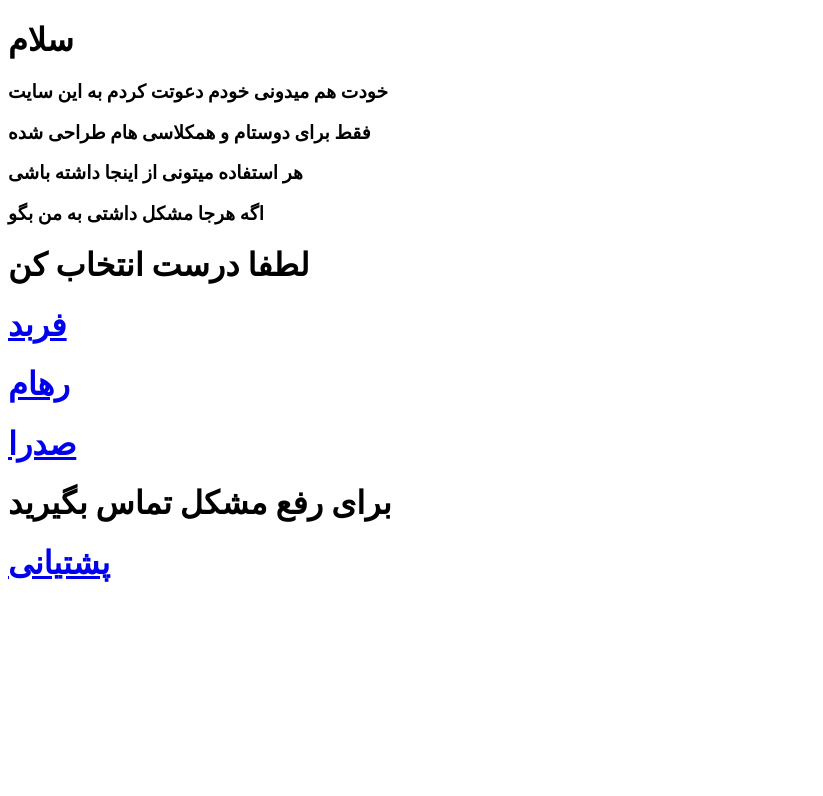
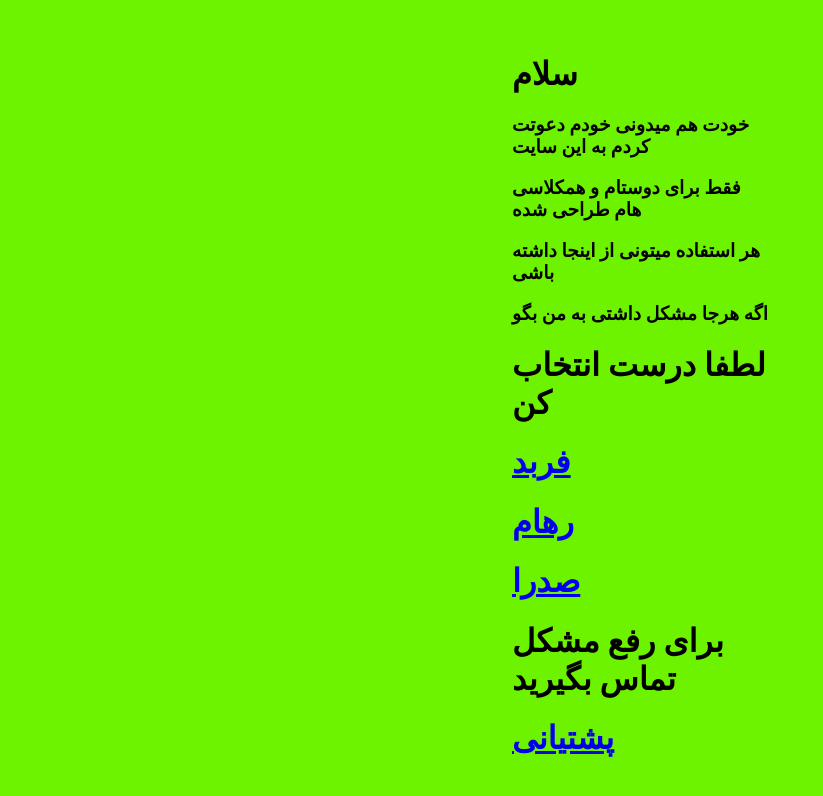
Before and after one commit to tahahq/vorods, a plain HTML site: page index.html in a window 1280 px wide. Shown: the whole page, without its empty margins (0-823 px from the left). Drawn offline with Linux system fonts and the light colour scheme.

Commit message:
Update index.html

```diff
--- a/index.html
+++ b/index.html
@@ -1,6 +1,11 @@
 <!DOCTYPE html>
 <head>
     <title> ورود به صفحه </title>
+    <style>
+body{
+       background-color: #6df300;
+            margin: 55px 40%;
+}</style>
 </head>
 <body>
 <h1>سلام</h1>
```
